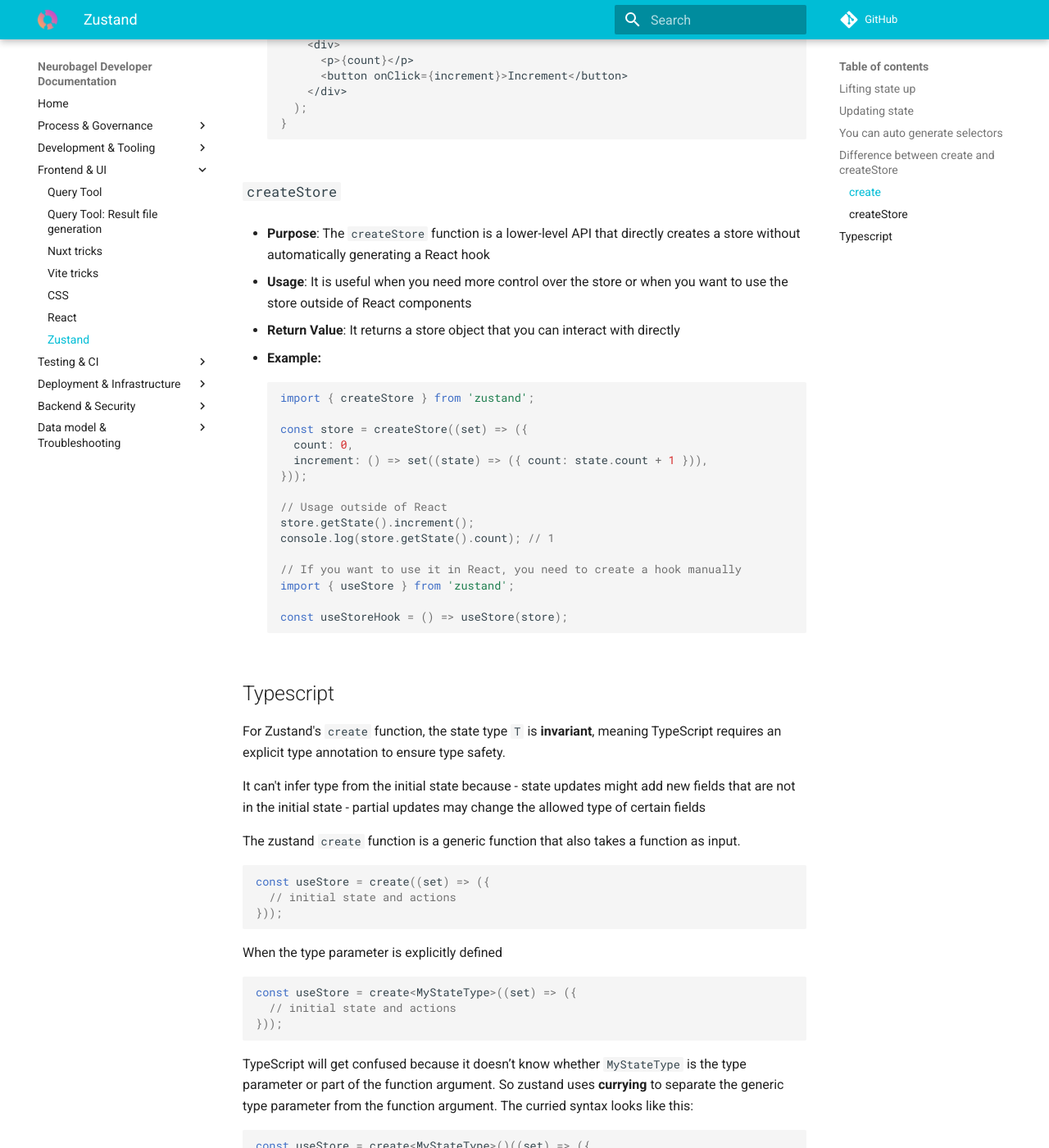
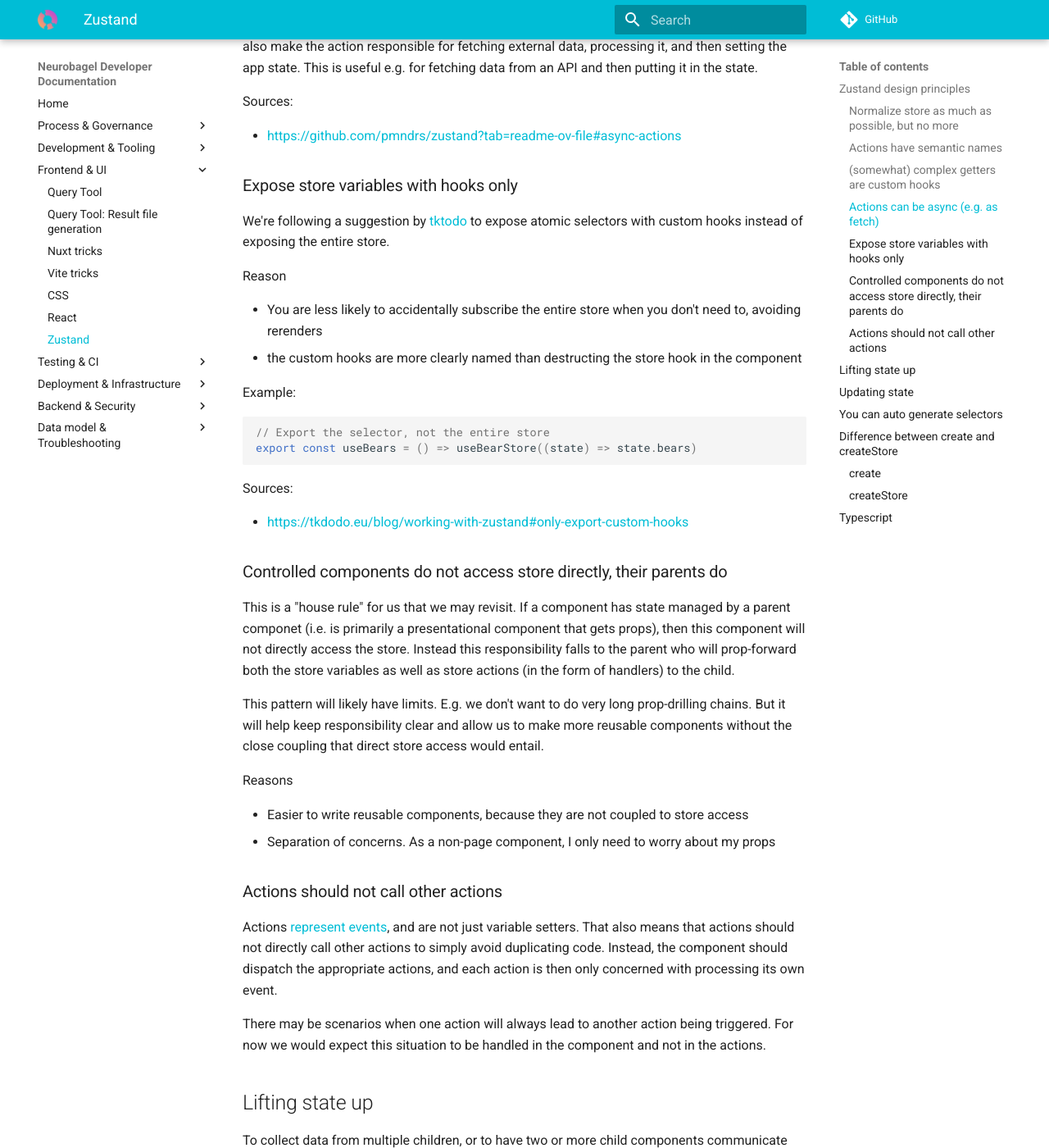
Before and after one commit to neurobagel/dev-docs, an MkDocs documentation site: the page built from docs/frontend/Zustand.md, in a window 1280 px wide and 1400 px high, scrolled down 1743 px. Shown: the whole window at 82% size. Built offline with MkDocs 1.6.1 and Material for MkDocs 9.7.7, drawn with Linux system fonts in a browser that asks for light colours; comment, search, counter and statistics services are not loaded; some of the changed text lies outside the part shown.

Commit message:
Add zustand best practices (#6)
* [ENH] Add basic example for actions

* Add basic getter docs

* Basic points on normalization

* Add additional best practices

* Add note on hooks

````diff
--- a/docs/frontend/Zustand.md
+++ b/docs/frontend/Zustand.md
@@ -4,6 +4,130 @@
 
 ---
 
+
+## Zustand design principles
+
+Some basic principles we use to organize our stores. With sources where possible.
+
+### Normalize store as much as possible, but no more
+
+Store objects should have a single theme or purpose. Or: all information one "thing" should be located
+in one place and not duplicated. When designing or expanding a store, we're following loosely the rules
+for relational database modeling, with some practical exceptions:
+
+- if information about two "entities" is always handled and changed together (e.g. a standardized variable and its URI)
+then they can be modeled in the same object
+- we don't normalize many-to-many relations with associative tables/objects. In such a case, we just represent
+the relation with an array of foreign keys
+
+Reason:
+
+- looking up and changing data is more straightforward
+- store objects are less deeply nested, making mutations simpler
+- the store is (hopefully) easier to read (more in the source)
+
+Source:
+
+- [https://redux.js.org/usage/structuring-reducers/normalizing-state-shape](https://redux.js.org/usage/structuring-reducers/normalizing-state-shape)
+
+### Actions have semantic names
+
+Store actions should reflect a real action that a user takes (e.g. `userSelectedConfig`)
+or an event that has happened (e.g. `describedColumn`). The action should not just be a wrapper
+for `set()` of a specific variable (i.e. not `"setDataTable"`). That also means that a single
+store variable may be "written to" by more than one action.
+
+Example:
+
+```js
+tbd
+```
+
+Sources:
+
+- [https://redux.js.org/style-guide/#model-actions-as-events-not-setters](https://redux.js.org/style-guide/#model-actions-as-events-not-setters)
+- [https://tkdodo.eu/blog/working-with-zustand#model-actions-as-events-not-setters](https://tkdodo.eu/blog/working-with-zustand#model-actions-as-events-not-setters)
+
+### (somewhat) complex getters are custom hooks
+
+If my component needs access to a computed value that is derived from other values in the store,
+then we put the logic to generate the computed value inside of a custom hook, not inside the store.
+
+!!! note "Store actions can't use hooks, if you want to then that's a signal to factor out"
+
+    Hooks (custom and otherwise) are [only usable inside a React function component](https://react.dev/reference/rules/rules-of-hooks#only-call-hooks-from-react-functions).
+    When you find that you want to use a custom hook in an action, that is a signal to consider
+    factoring (some of) the logic in the hook out into a regular JS utility function.
+    Then you can use the utility function inside the hook and also inside the action.
+
+Reason:
+
+- This keeps the store simple and focused on state variables and actions
+- Keeps businesslogic separate and easily testable
+
+Example:
+
+```js
+todo
+```
+
+### Actions can be async (e.g. as fetch)
+
+Actions are usually there to handle some app event and respond to it by setting state.
+You can also make the action responsible for fetching external data, processing it, and then setting
+the app state. This is useful e.g. for fetching data from an API and then putting it in the state.
+
+Sources:
+
+- [https://github.com/pmndrs/zustand?tab=readme-ov-file#async-actions](https://github.com/pmndrs/zustand?tab=readme-ov-file#async-actions)
+
+### Expose store variables with hooks only
+
+We're following a suggestion by [tktodo](https://tkdodo.eu/blog/working-with-zustand#only-export-custom-hooks)
+to expose atomic selectors with custom hooks instead of exposing the entire store.
+
+Reason
+
+- You are less likely to accidentally subscribe the entire store when you don't need to, avoiding
+rerenders
+- the custom hooks are more clearly named than destructing the store hook in the component
+
+Example:
+
+```js
+// Export the selector, not the entire store
+export const useBears = () => useBearStore((state) => state.bears)
+```
+
+Sources:
+
+- [https://tkdodo.eu/blog/working-with-zustand#only-export-custom-hooks](https://tkdodo.eu/blog/working-with-zustand#only-export-custom-hooks)
+
+### Controlled components do not access store directly, their parents do
+
+This is a "house rule" for us that we may revisit. If a component has state managed by a parent
+componet (i.e. is primarily a presentational component that gets props), then this component will
+not directly access the store. Instead this responsibility falls to the parent who will prop-forward
+both the store variables as well as store actions (in the form of handlers) to the child.
+
+This pattern will likely have limits. E.g. we don't want to do very long prop-drilling chains.
+But it will help keep responsibility clear and allow us to make more reusable components without
+the close coupling that direct store access would entail.
+
+Reasons
+
+- Easier to write reusable components, because they are not coupled to store access
+- Separation of concerns. As a non-page component, I only need to worry about my props
+
+### Actions should not call other actions
+
+Actions [represent events](#actions-have-semantic-names), and are not just variable setters. That
+also means that actions should not directly call other actions to simply avoid duplicating code.
+Instead, the component should dispatch the appropriate actions, and each action is then only
+concerned with processing its own event.
+
+There may be scenarios when one action will always lead to another action being triggered. For now
+we would expect this situation to be handled in the component and not in the actions.
 
 ## Lifting state up
 
````
Also changed, not shown: docs/frontend/React.md (+15 -0 lines).
